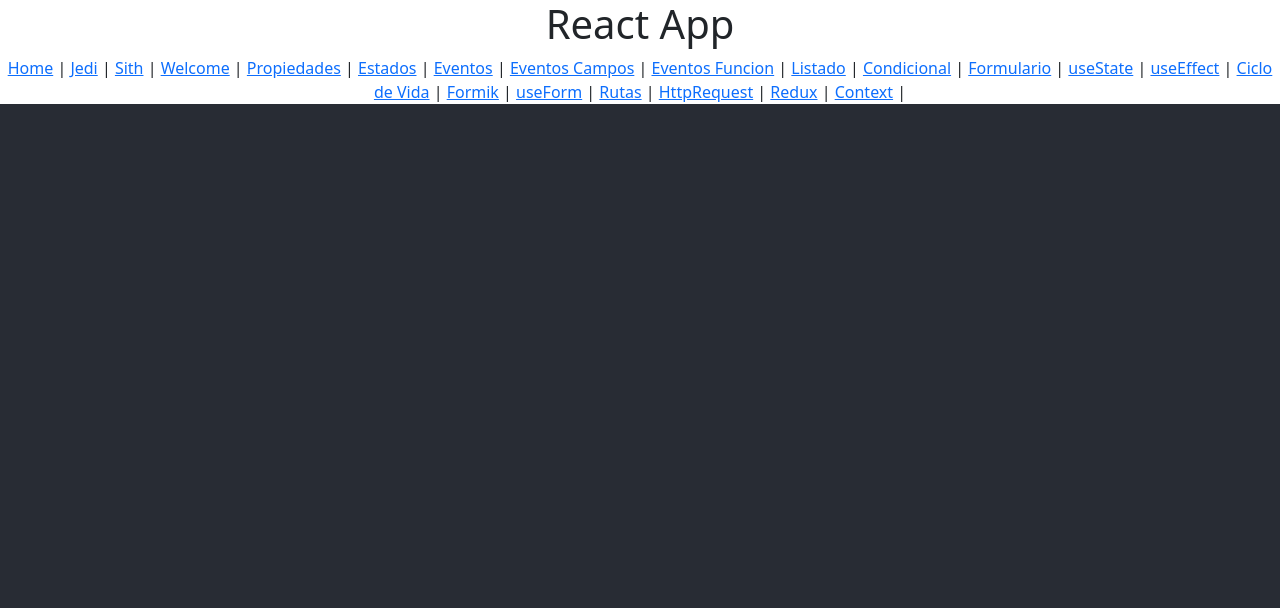
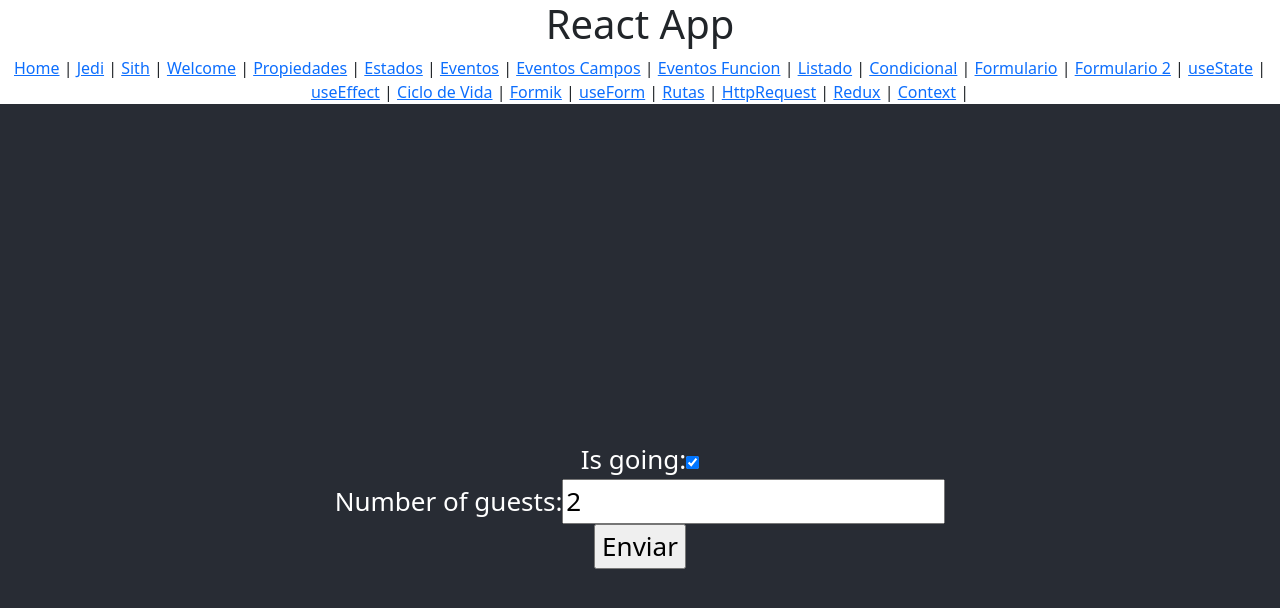
Before and after one commit to pepesan/ejemplos-react-jsx, a React (Create React App) app: page /formulario2 in a window 1280 px wide. Shown: the top 608 px of the page. Built offline with nearby package versions, Linux system fonts and the light colour scheme.

Commit message:
mejoras de ejemplos de formularios y useEffect

```diff
--- a/src/App.js
+++ b/src/App.js
@@ -30,6 +30,7 @@ import User from "./componentes/contexto/User";
 import UserProvider from "./componentes/contexto/UserContext";
 import Menu from "./componentes/Menu";
 import CamposFormulario from "./componentes/eventos/CamposFormulario";
+import Form02 from "./componentes/formularios/Form02";
 
 function App() {
   return (
@@ -52,9 +53,10 @@ function App() {
           <Route path="/listado" element={<Listado/>} />
           <Route path="/condicional" element={<Condicional numero="2"></Condicional>} />
           <Route path="/formulario" element={<div><Form01/></div>} />
+          <Route path="/formulario2" element={<div><Form02/></div>} />
           <Route path="/usoState" element={<UsoState/>} />
+          <Route path="/usoEffect" element={<UsoEffect/>} />
           <Route path="/ciclovida" element={<CicloVida/>} />
-          <Route path="/usoEffect" element={<UsoEffect/>} />
           <Route path="/formik" element={<FormFormik/>} />
           <Route path="/useForm" element={<EjemploUserForm/>} />
           <Route path="/rutas" element={<RutasListado/>} />
--- a/src/componentes/Menu.jsx
+++ b/src/componentes/Menu.jsx
@@ -17,6 +17,7 @@ class Menu extends React.Component {
                 <Link to="/listado">Listado</Link> |{" "}
                 <Link to="/condicional">Condicional</Link> |{" "}
                 <Link to="/formulario">Formulario</Link> |{" "}
+                <Link to="/formulario2">Formulario 2</Link> |{" "}
                 <Link to="/usoState">useState</Link> |{" "}
                 <Link to="/usoEffect">useEffect</Link> |{" "}
                 <Link to="/ciclovida">Ciclo de Vida</Link> |{" "}
--- /dev/null
+++ b/src/componentes/formularios/Form02.jsx
@@ -0,0 +1,55 @@
+import React from "react";
+
+class Form02 extends React.Component {
+    constructor(props) {
+        super(props);
+        this.state = {
+            isGoing: true,
+            numberOfGuests: 2
+        };
+
+        this.handleInputChange = this.handleInputChange.bind(this);
+        this.onSubmit = this.onSubmit.bind(this);
+    }
+
+    handleInputChange(event) {
+        const target = event.target;
+        const value = target.type === 'checkbox' ? target.checked : target.value;
+        const name = target.name;
+        this.setState({
+            [name]: value    });
+    }
+    onSubmit(event){
+        event.preventDefault();
+        console.log(this.state);
+        console.log(this.state.isGoing);
+        console.log(this.state.numberOfGuests);
+
+    }
+
+    render() {
+        return (
+            <form onSubmit={this.onSubmit}>
+                <label>
+                    Is going:
+                    <input
+                        name="isGoing"            type="checkbox"
+                        checked={this.state.isGoing}
+                        onChange={this.handleInputChange} />
+                </label>
+                <br />
+                <label>
+                    Number of guests:
+                    <input
+                        name="numberOfGuests"            type="number"
+                        value={this.state.numberOfGuests}
+                        onChange={this.handleInputChange} />
+                </label>
+                <br/>
+                <input type="submit" value="Enviar"/>
+            </form>
+        );
+    }
+}
+
+export default Form02;
```
Also changed, not shown: src/componentes/hooks/UsoEffect.jsx (added, +16 -0 lines).
